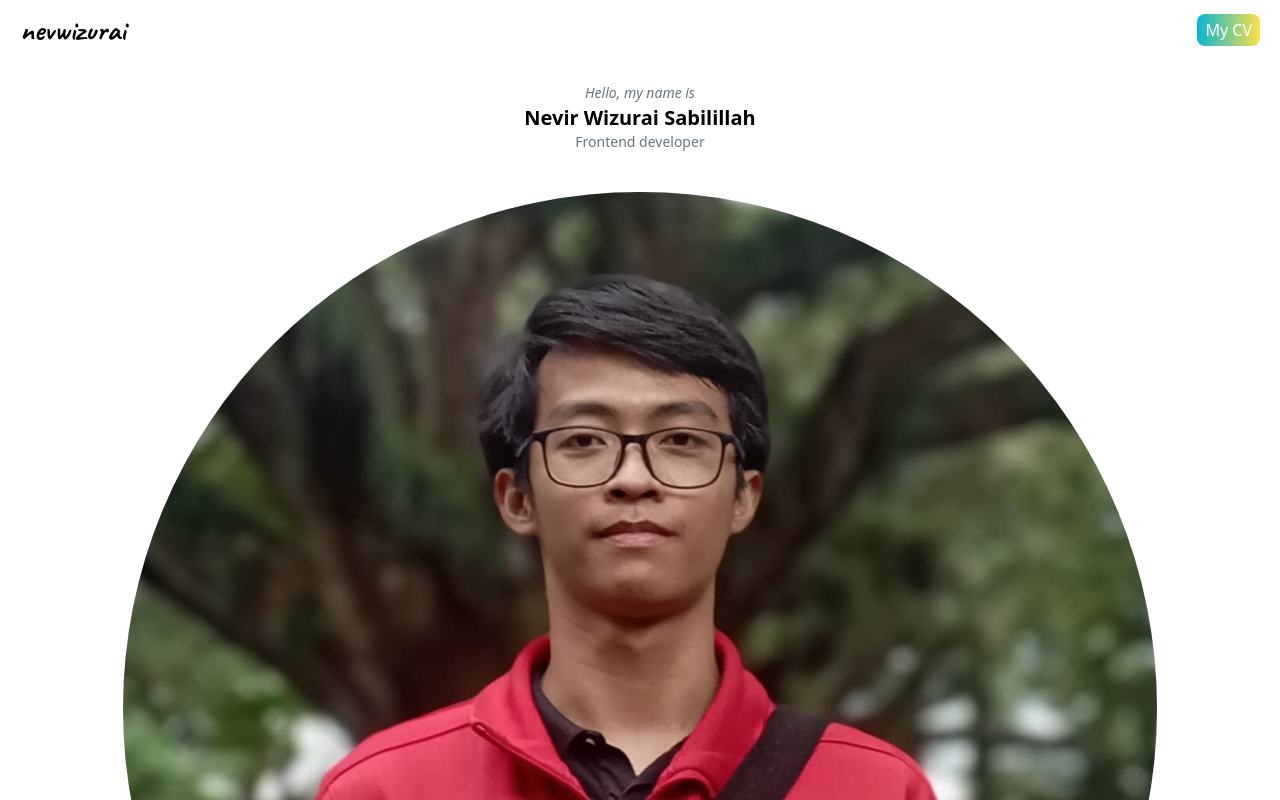
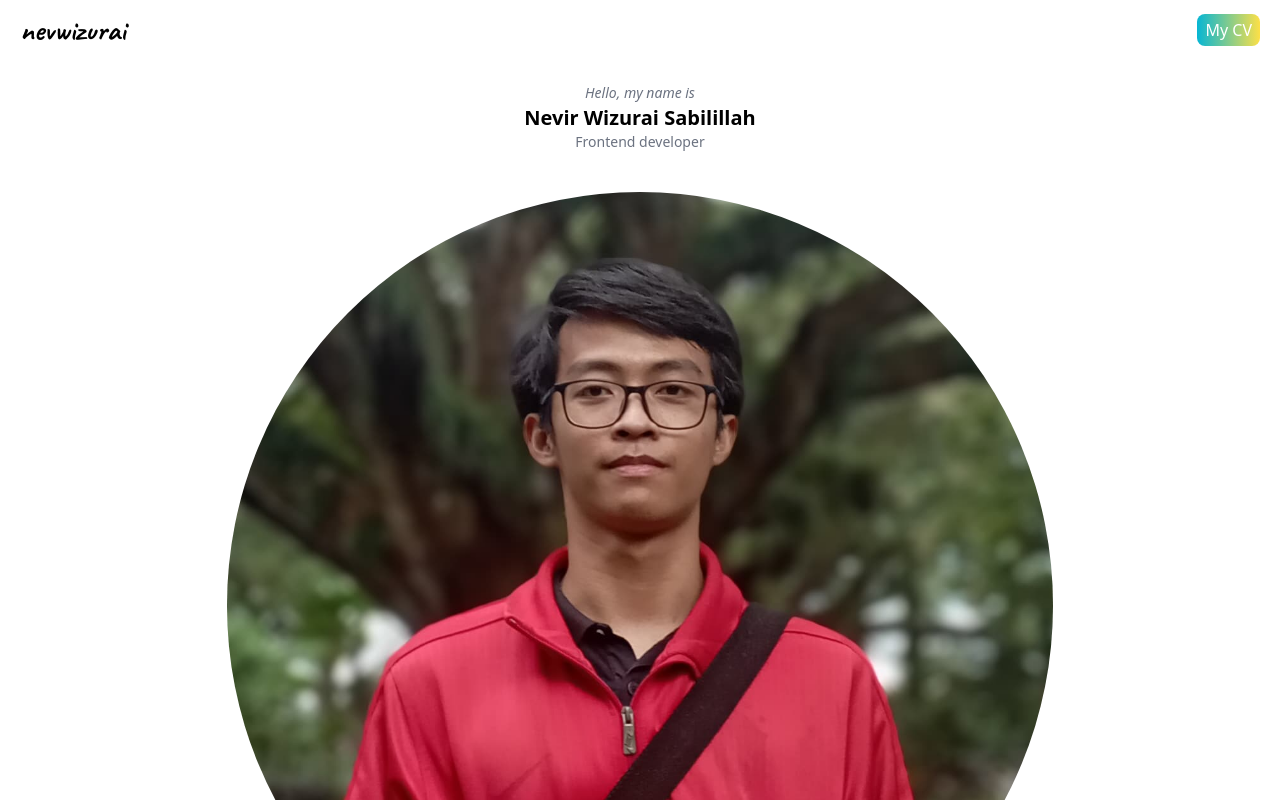
Before and after one commit to nevwizurai/portofolio, a React (Vite) app: page / in a window 1280 px wide. Shown: the top 800 px of the page. Built offline with nearby package versions, Linux system fonts and the light colour scheme.

Commit message:
resized image

```diff
--- a/src/components/Home.section.jsx
+++ b/src/components/Home.section.jsx
@@ -29,7 +29,7 @@ const Home = () => {
         </div>
 
         {/* Picture */}
-        <div className="w-5/6 mx-auto my-10 bg-gradient-to-br from-green-400 rounded-full overflow-hidden">
+        <div className="w-2/3 mx-auto my-10 bg-gradient-to-br from-green-400 rounded-full overflow-hidden">
           <img src={ImgMe} alt="my picture" className="max-w-full h-auto" />
         </div>
 
```
